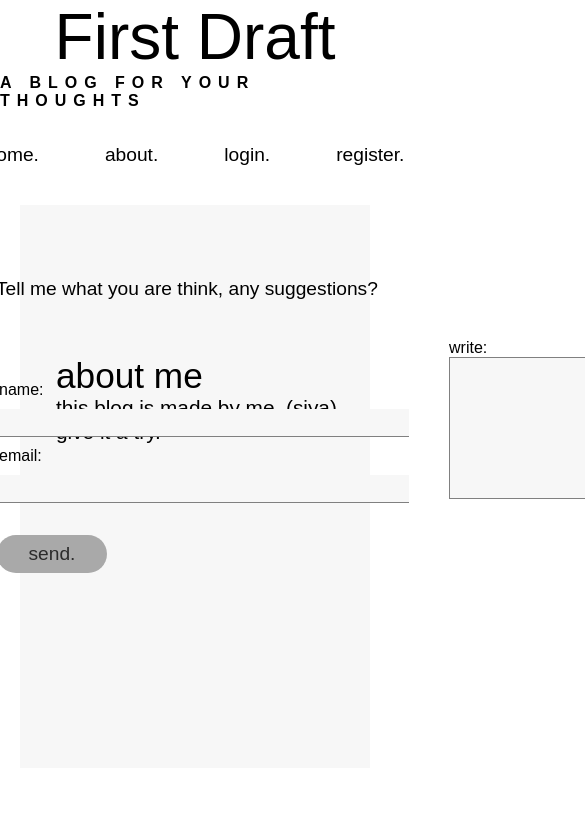
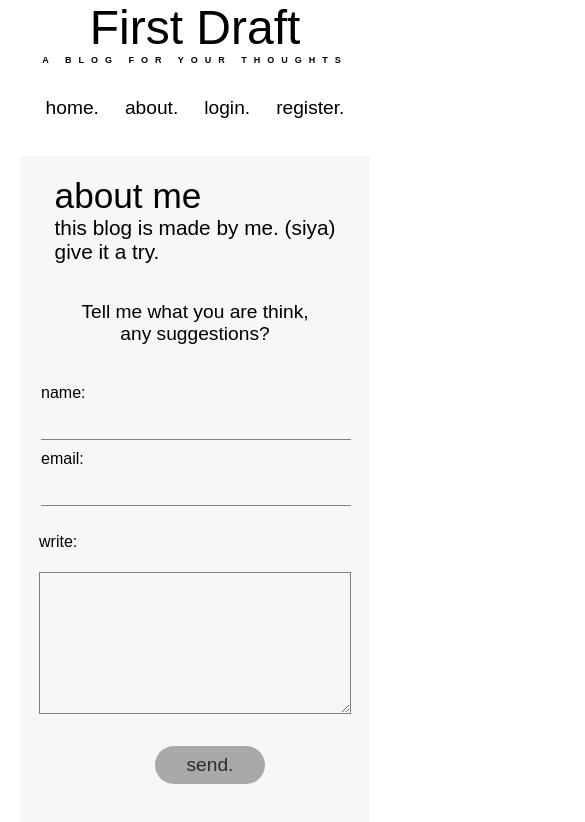
Before and after one commit to sia162/first-draft-blog, a React (Create React App) app in the folder client/: page /about in a window 390 px wide. Shown: the top 822 px of the page, 585 px wide, since content can reach past the window. Built offline with nearby package versions, Linux system fonts and the light colour scheme; a web font is replaced by a local one.

Commit message:
responsiveness of about page done

```diff
--- a/client/src/App.js
+++ b/client/src/App.js
@@ -1,6 +1,3 @@
-import "./responsive/home-reponsive.css";
-import "./responsive/about-responsive.css";
-
 import React, { useContext } from "react";
 import { BrowserRouter as Router, Switch, Route } from "react-router-dom";
 
@@ -14,6 +11,8 @@ import Register from "./components/pages/register/Register.js";
 import { Context } from "./context/login Context/Context.js";
 import Profile from "./components/pages/profile/Profile.js";
 import About from "./components/pages/about/About.js";
+
+import "./responsive/home-reponsive.css";
 
 function App() {
   const { user } = useContext(Context);
--- a/client/src/components/pages/about/About.js
+++ b/client/src/components/pages/about/About.js
@@ -1,5 +1,6 @@
 import React, { useState } from "react";
 import "./about.css";
+import "../../../responsive/about-responsive.css";
 import { init, sendForm } from "emailjs-com";
 import { useForm } from "react-hook-form";
 require("dotenv").config();
--- a/client/src/responsive/about-responsive.css
+++ b/client/src/responsive/about-responsive.css
@@ -0,0 +1,51 @@
+@media (max-width: 1456px) {
+  .about-form {
+    left: 0;
+    top: 0;
+  }
+
+  .about-head {
+    position: inherit;
+    bottom: 0;
+    left: 0;
+  }
+}
+
+@media (max-width: 1137px) {
+  .contact-details-sec {
+    flex-direction: column;
+    row-gap: 27px;
+  }
+
+  .about-section {
+    height: 78vh;
+  }
+
+  .form-title {
+    text-align: center;
+  }
+
+  .about-form {
+    align-items: center;
+  }
+
+  .write-sec {
+    display: flex;
+    flex-direction: column;
+  }
+
+  .about-message {
+    width: 25rem;
+    margin-top: 21px;
+  }
+}
+
+@media (max-width: 500px) {
+  .contact-details-sec {
+    padding: 32px 1px;
+  }
+
+  .about-input {
+    width: 300px;
+  }
+}
--- a/client/src/responsive/home-reponsive.css
+++ b/client/src/responsive/home-reponsive.css
@@ -43,6 +43,10 @@
     height: 196px;
     width: 157px;
   }
+
+  .nav-center ul {
+    padding: 17px 1px;
+  }
 }
 
 @media (max-width: 820px) {
@@ -85,10 +89,6 @@
 }
 
 @media (max-width: 590px) {
-  .nav-links {
-    padding: 5px 12px;
-  }
-
   .header-button {
     top: 67%;
   }
@@ -125,4 +125,8 @@
   .sidebar-para {
     width: 217px;
   }
+
+  .nav-links {
+    padding: 5px 13px;
+  }
 }
```
